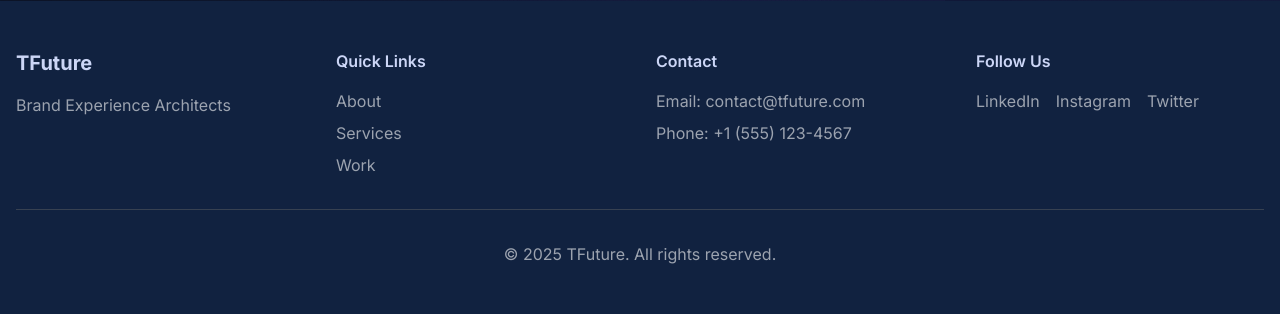
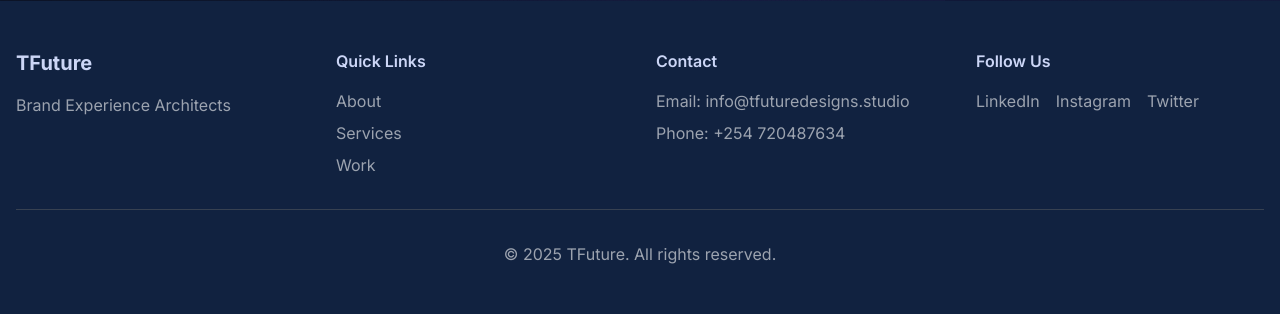
Before and after one commit to christopher-Ombwori/Tfuture-Website, a Django app: page / in a window 1280 px wide. Shown: the part 5599-5913 px from the top of the page. Run offline with Django 5.2, Linux system fonts and the light colour scheme; grey boxes labelled with a size stand in for pictures from a placeholder-image service; some libraries are stand-ins or nearby versions.

Commit message:
contact details

```diff
--- a/templates/base.html
+++ b/templates/base.html
@@ -88,8 +88,8 @@
                 <div>
                     <h4 class="font-semibold mb-4">Contact</h4>
                     <ul class="space-y-2">
-                        <li class="text-gray-400">Email: contact@tfuture.com</li>
-                        <li class="text-gray-400">Phone: +1 (555) 123-4567</li>
+                        <li class="text-gray-400">Email: info@tfuturedesigns.studio</li>
+                        <li class="text-gray-400">Phone: +254 720487634</li>
                     </ul>
                 </div>
                 <div>
```
